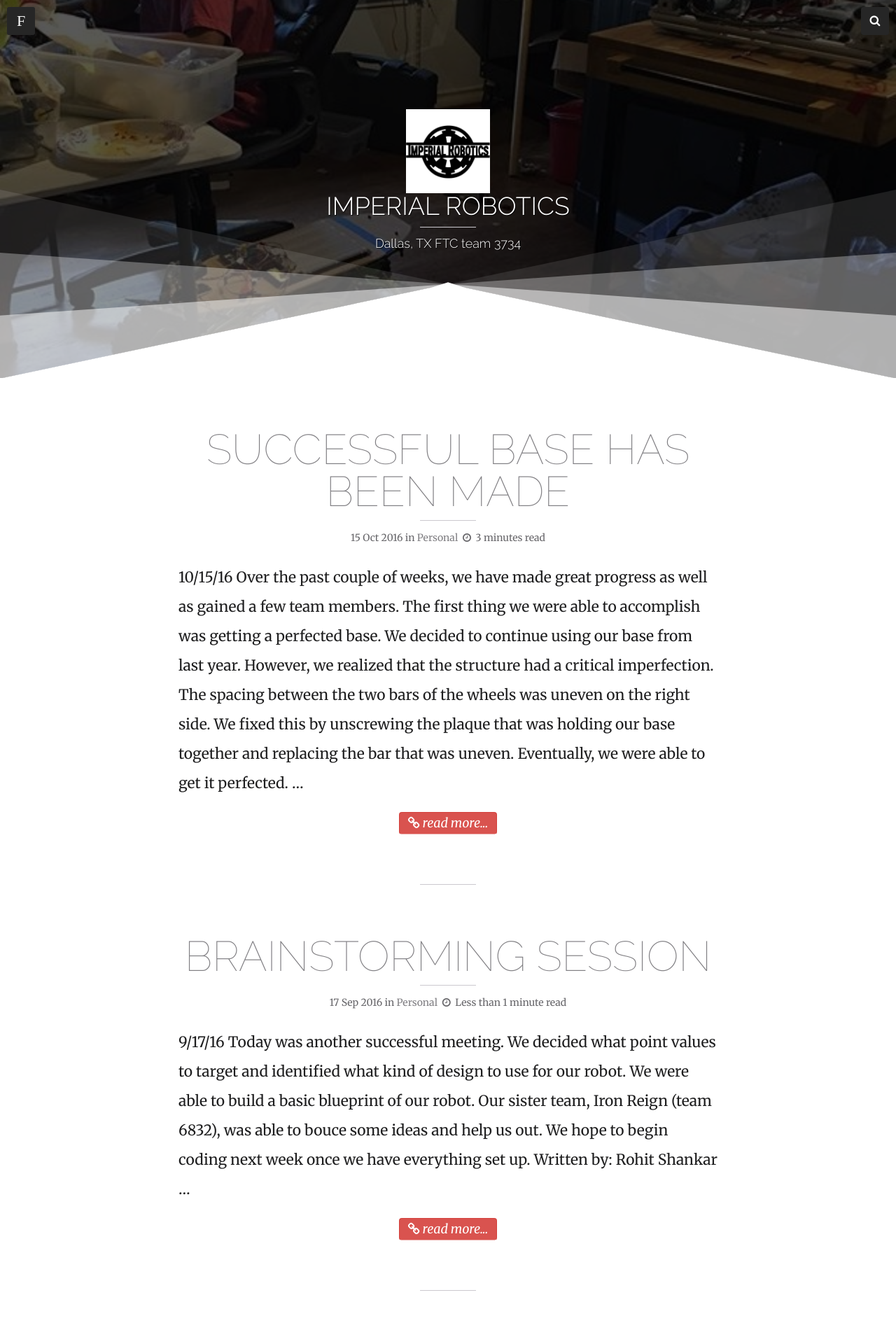
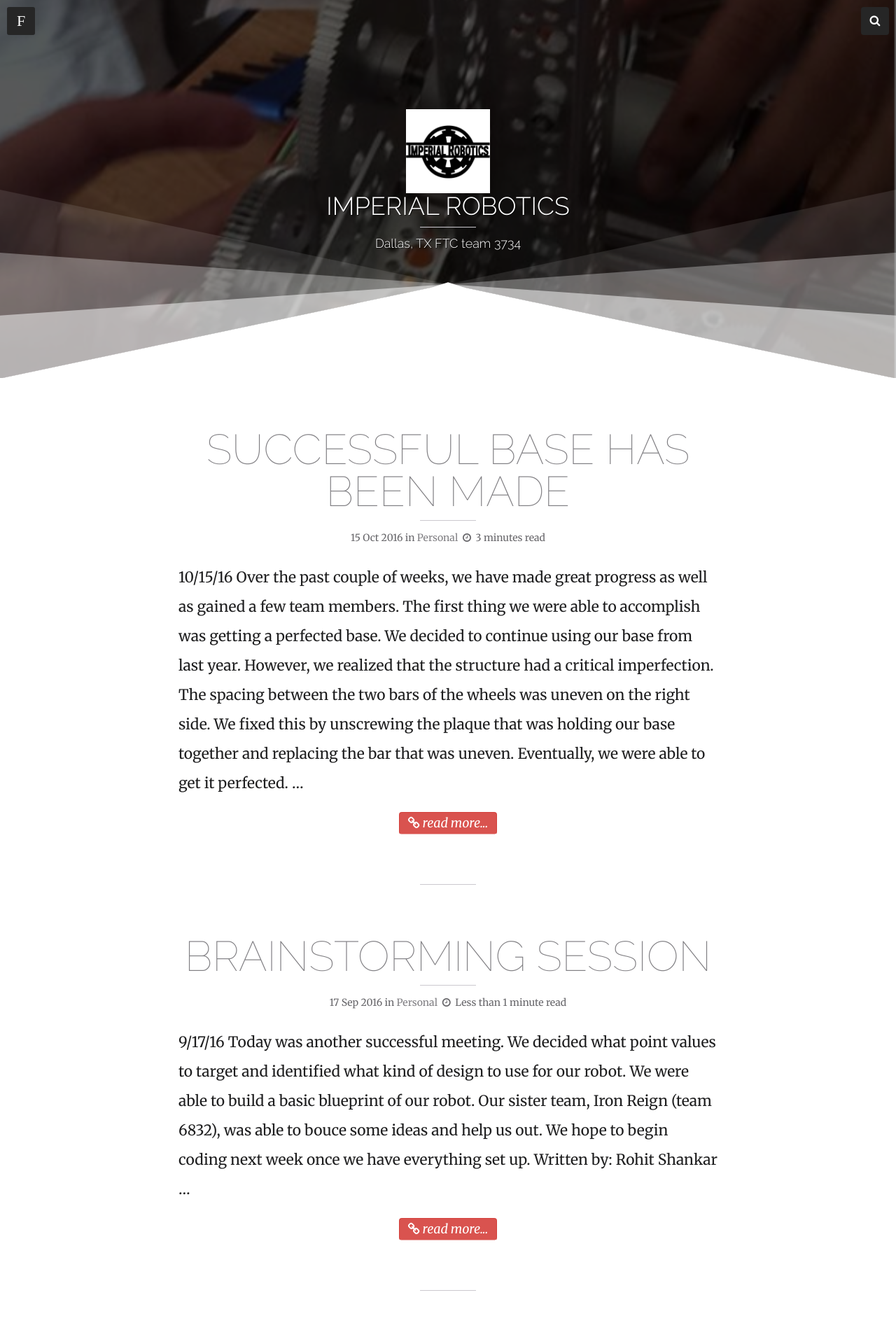
Before and after one commit to hmfaysal/hmfaysal-omega-theme, a Jekyll site: the page built from index.html, in a window 1280 px wide. Shown: the top 1920 px of the page at 70% size. Built offline with Jekyll 4.4.1, drawn with Linux system fonts in a browser that asks for light colours; the list of posts is cut into pages by our own code.

Commit message:
Update _config.yml

```diff
--- a/_config.yml
+++ b/_config.yml
@@ -3,7 +3,7 @@ description:      Dallas, TX FTC team 3734
 logo:             omikron.png
 disqus_shortname: shortname
 # Assign a default image for your site's header and footer
-default_bg:       default_bg.jpg
+default_bg:       backround.png
 search:           true
 share:            true
 # Read Time is a calculator tp provide post read-time based on word count. Usage is recommended.
```
